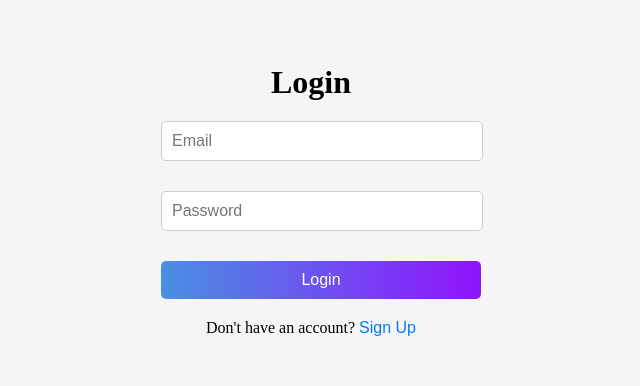
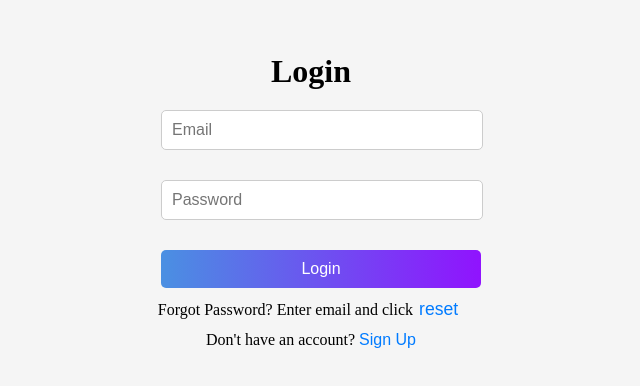
Before and after one commit to akibur-rahman/GUB-Lab-Report-Generator, a React (Create React App) app in the folder web/: page / in a window 1280 px wide. Shown: the part 218-604 px from the top of the page, without its empty margins (329-969 px from the left). Built offline with nearby package versions, Linux system fonts and the light colour scheme.

Commit message:
added password reset option

```diff
--- a/web/src/pages/ApplicationPage.jsx
+++ b/web/src/pages/ApplicationPage.jsx
@@ -227,11 +227,13 @@ const ApplicationPage = () => {
             <Container maxWidth="lg">
 
                 {!isInitiated && (
-                    <Box display="flex" justifyContent="center" mt={4}>
+
+                    <Box display="flex" justifyContent="center" paddingTop='350px' mt={4}>
                         <Button variant="contained" style={styles.gradientButton} onClick={handleInitiate}>
                             Create a New Lab Report
                         </Button>
                     </Box>
+
                 )}
                 {isInitiated && (
                     <>
--- a/web/src/pages/LoginPage.jsx
+++ b/web/src/pages/LoginPage.jsx
@@ -1,6 +1,6 @@
 import React, { useState } from 'react';
 import { useNavigate } from 'react-router-dom';
-import { login } from '../services/authService';
+import { login, resetPassword } from '../services/authService';
 
 const LoginPage = () => {
     const navigate = useNavigate();
@@ -11,6 +11,19 @@ const LoginPage = () => {
         e.preventDefault();
         try {
             await login(email, password, navigate);
+        } catch (error) {
+            alert(error.message);
+        }
+    };
+
+    const handleResetPassword = async () => {
+        if (!email) {
+            alert('Please enter your email address');
+            return;
+        }
+        try {
+            await resetPassword(email);
+            alert('Password reset email sent. Please check your inbox.');
         } catch (error) {
             alert(error.message);
         }
@@ -42,6 +55,10 @@ const LoginPage = () => {
                 </div>
                 <button type="submit" style={styles.button}>Login</button>
             </form>
+            <span style={styles.link}>
+                Forgot Password? Enter email and click
+                <button style={styles.resetPasswordText} onClick={handleResetPassword}>reset</button>
+            </span>
             <div style={styles.link}>
                 Don't have an account? <button style={styles.signupText} onClick={() => navigate('/signup')}>Sign Up</button>
             </div>
@@ -89,8 +106,10 @@ const styles = {
         cursor: 'pointer',
     },
     link: {
-        marginTop: '20px',
+        marginTop: '10px',
         fontSize: '1rem',
+        //allign text in center
+        textAlign: 'center',
     },
     signupText: {
         color: '#007BFF',
@@ -100,6 +119,15 @@ const styles = {
         padding: '0',
         fontSize: '1rem',
     },
+    resetPasswordText: {
+        color: '#007BFF',
+        cursor: 'pointer',
+        background: 'none',
+        border: 'none',
+        fontSize: '1.1rem',
+
+
+    },
 };
 
 export default LoginPage;
--- a/web/src/services/authService.js
+++ b/web/src/services/authService.js
@@ -1,5 +1,5 @@
 // authService.js
-import { auth, createUserWithEmailAndPassword, signInWithEmailAndPassword, signOut } from './firebase';
+import { auth, createUserWithEmailAndPassword, signInWithEmailAndPassword, signOut, sendPasswordResetEmail } from './firebase';
 import { set, ref, database } from './firebase';
 
 export const signup = async (firstName, lastName, email, password) => {
@@ -32,6 +32,15 @@ export const login = async (email, password, navigate) => {
     }
 };
 
+export const resetPassword = async (email) => {
+    try {
+        await sendPasswordResetEmail(auth, email);
+        console.log('Password reset email sent');
+    } catch (error) {
+        throw new Error(error.message);
+    }
+};
+
 export const logout = async () => {
     try {
         await signOut(auth);
--- a/web/src/services/firebase.js
+++ b/web/src/services/firebase.js
@@ -1,6 +1,6 @@
 // firebase.js
 import { initializeApp } from 'firebase/app';
-import { getAuth, createUserWithEmailAndPassword, signInWithEmailAndPassword, signOut } from 'firebase/auth';
+import { getAuth, createUserWithEmailAndPassword, signInWithEmailAndPassword, signOut, sendPasswordResetEmail } from 'firebase/auth';
 import { getDatabase, ref, set, get } from 'firebase/database';
 
 const firebaseConfig = {
@@ -18,4 +18,14 @@ const app = initializeApp(firebaseConfig);
 const auth = getAuth(app);
 const database = getDatabase(app);
 
-export { auth, database, ref, set, get, createUserWithEmailAndPassword, signInWithEmailAndPassword, signOut };
+export {
+    auth,
+    database,
+    ref,
+    set,
+    get,
+    createUserWithEmailAndPassword,
+    signInWithEmailAndPassword,
+    signOut,
+    sendPasswordResetEmail
+};
```
Also changed, not shown: web/src/assets/images/background.png (added).
